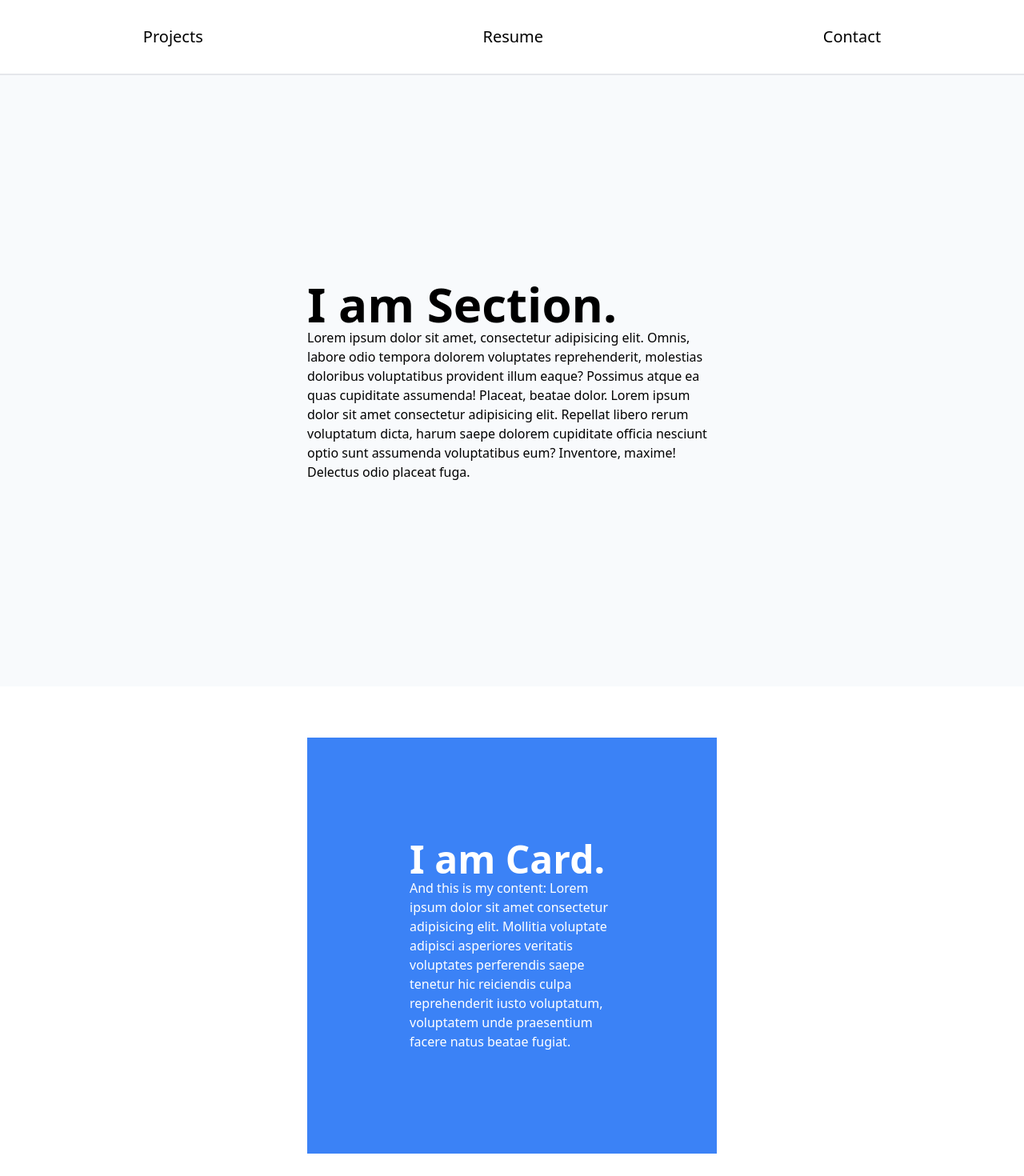
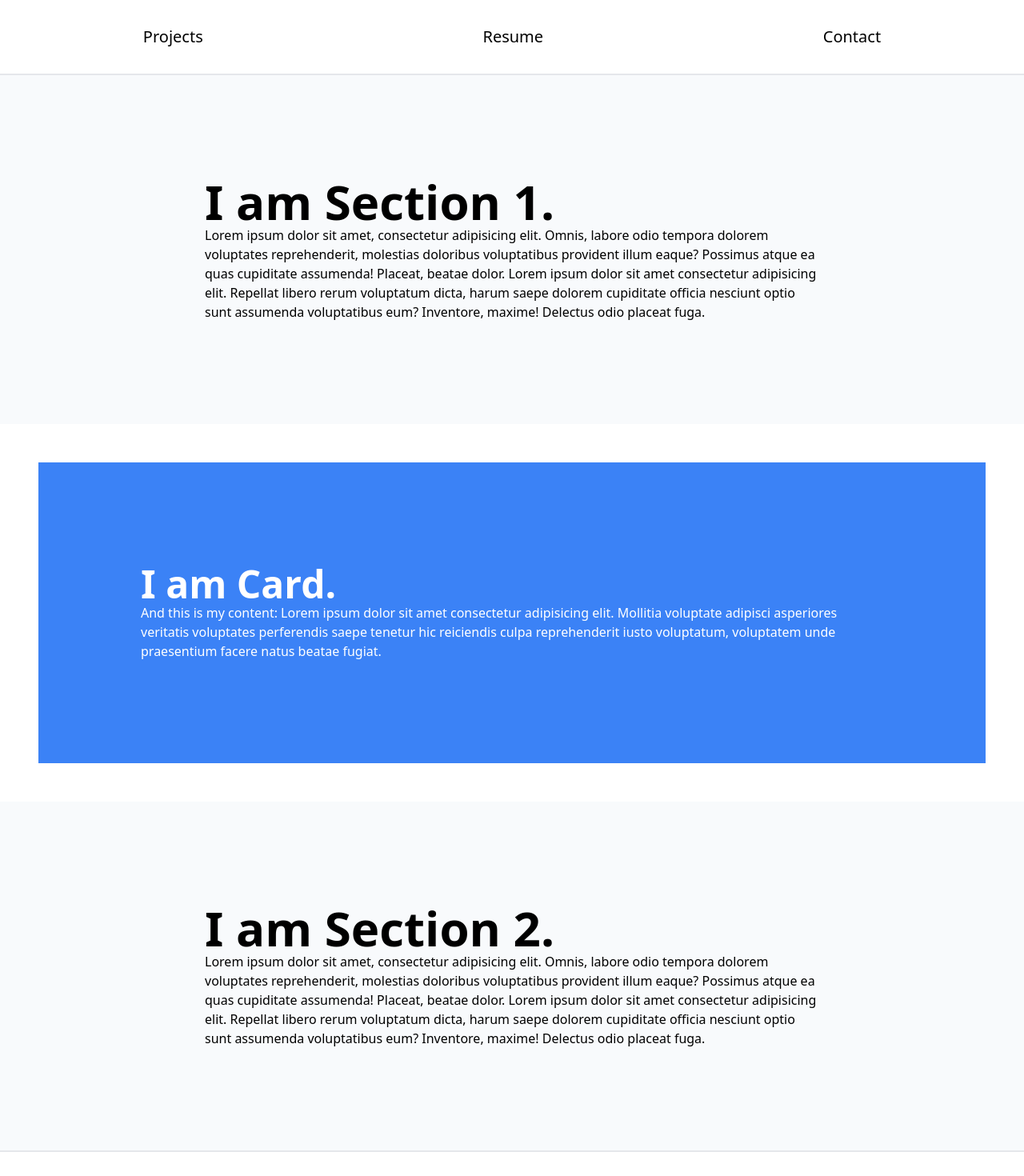
Before and after one commit to dj4815/hello, a React (Vite) app: page / in a window 1280 px wide. Shown: the top 1470 px of the page at 80% size. Built offline with nearby package versions, Linux system fonts and the light colour scheme.

Commit message:
pixelschieben

```diff
--- a/src/components/Card.jsx
+++ b/src/components/Card.jsx
@@ -3,7 +3,7 @@ import CardContent from "./CardContent";
 export default function Card() {
   return (
     <>
-      <div className="container-2xl bg-blue-500 p-16 sm:p-32 m-16 sm:mx-96">
+      <div className="container-2xl bg-blue-500 p-12 sm:p-32 m-12 l:mx-96">
         <CardContent />
       </div>
     </>
--- a/src/components/Section.jsx
+++ b/src/components/Section.jsx
@@ -2,8 +2,8 @@ import React from "react";
 
 export default function Section() {
   return (
-    <div className="container-2xl bg-slate-50 px-16 py-32 sm:py-64 sm:px-96">
-      <h1 className="text-6xl font-bold">I am Section.</h1>
+    <div className="container-2xl bg-slate-50 px-12 sm:px-32 xl:px-64 py-32 l:py-64">
+      <h1 className="text-6xl font-bold">I am Section 1.</h1>
       <p>
         Lorem ipsum dolor sit amet, consectetur adipisicing elit. Omnis, labore
         odio tempora dolorem voluptates reprehenderit, molestias doloribus
--- a/src/components/Section2.jsx
+++ b/src/components/Section2.jsx
@@ -2,7 +2,7 @@ import React from "react";
 
 export default function Section2() {
   return (
-    <div className="container-2xl bg-slate-50 px-16 py-32 sm:py-64 sm:px-96">
+    <div className="container-2xl bg-slate-50 px-12 sm:px-32 xl:px-64 py-32 l:py-64">
       <h1 className="text-6xl font-bold">I am Section 2.</h1>
       <p>
         Lorem ipsum dolor sit amet, consectetur adipisicing elit. Omnis, labore
```
